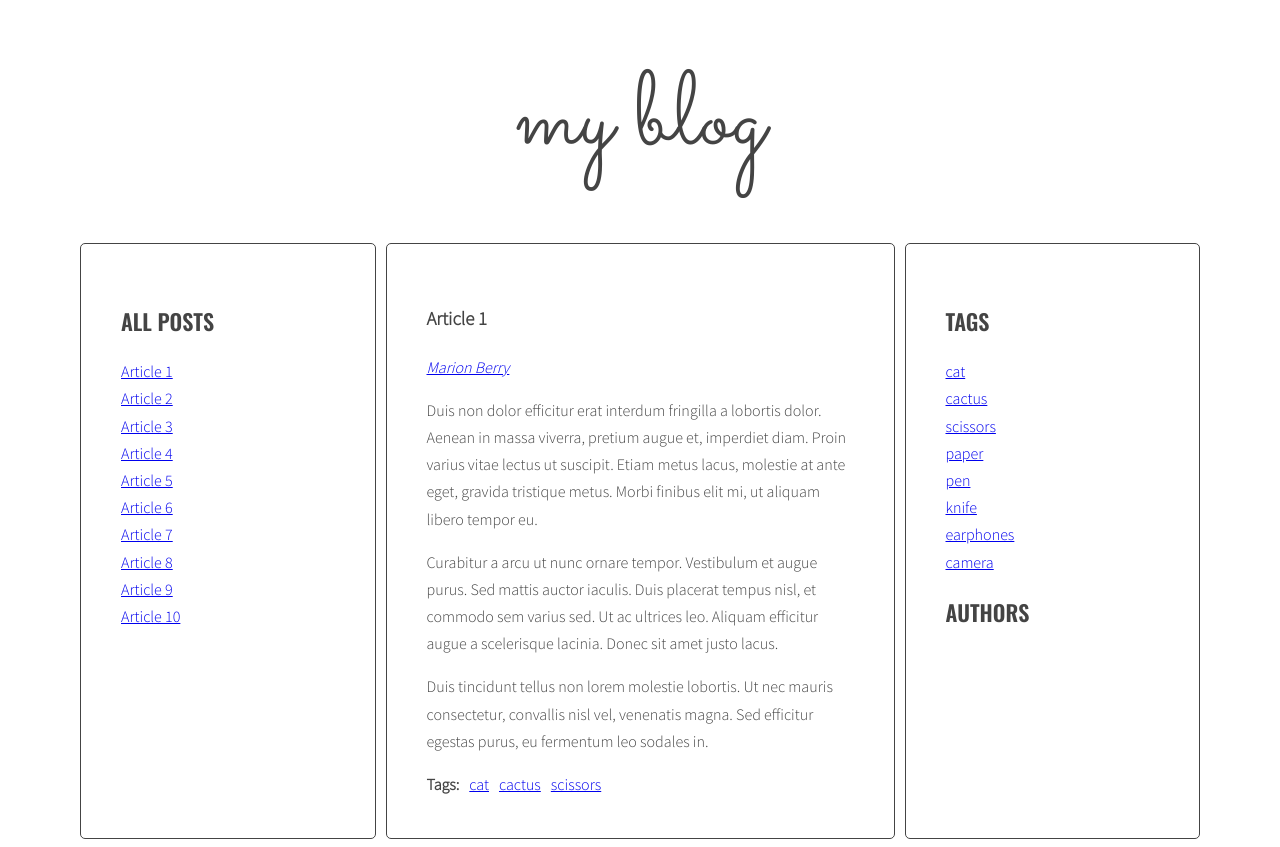
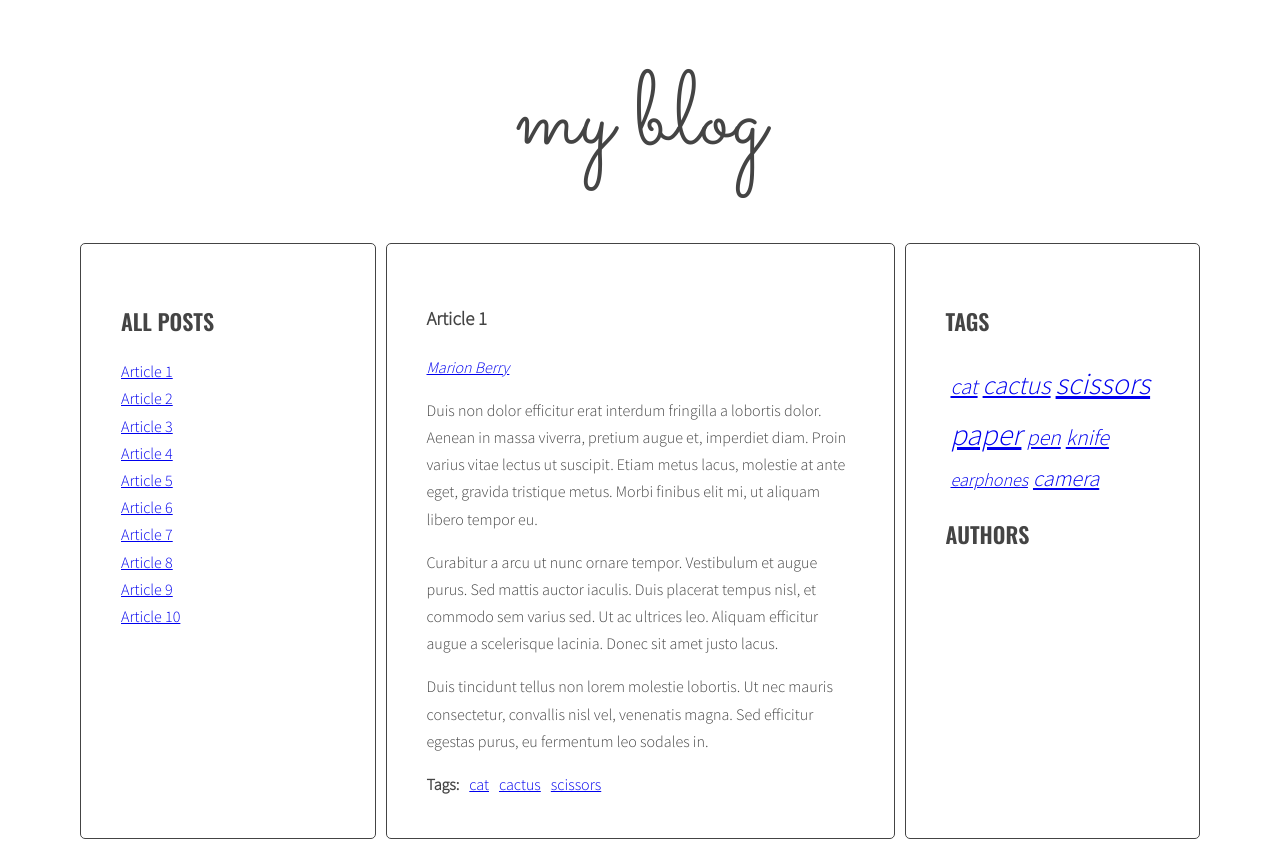
Before and after one commit to jagodakrzyw/javascript-blog-6, a website: page index.html in a window 1280 px wide. Drawn offline with nearby package versions, Linux system fonts and the light colour scheme.

Commit message:
Add style for tag cloud

```diff
--- a/sass/style.scss
+++ b/sass/style.scss
@@ -119,3 +119,30 @@ body {
     margin: 0 10px 0 0;
   }
 }
+
+/* Tags */
+
+.tags.list {
+  li {
+    display: inline-block;
+    margin-left: 5px;
+    font-size: 20px;
+    font-style: italic;
+  }
+}
+
+.tag-size-1 {
+  font-size: 90%;
+}
+
+.tag-size-2 {
+  font-size: 110%;
+}
+
+.tag-size-3 {
+  font-size: 130%;
+}
+
+.tag-size-5 {
+  font-size: 150%;
+}
```
Also changed, not shown: css/style.css, 1 other file.
